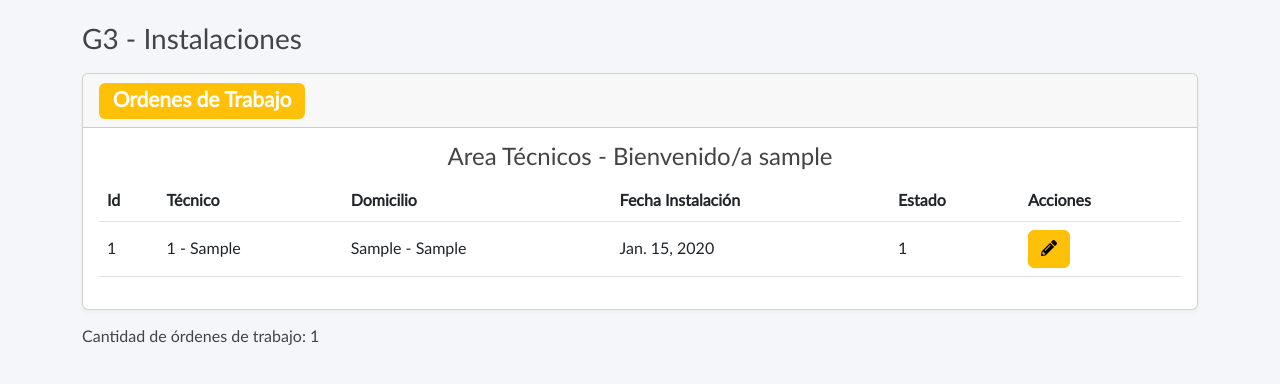
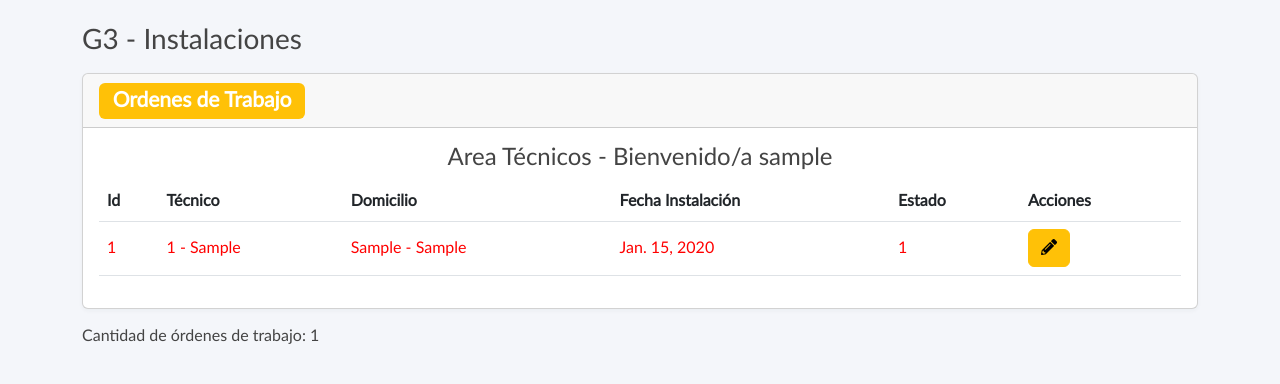
Before and after one commit to JereFassi/proyecto-django, a Django app: page /ordentrabajoview/ in a window 1280 px wide. Shown: the part 56-440 px from the top of the page. Run offline with Django 3.2, Linux system fonts and the light colour scheme; a user stored in the database is signed in; tables that the repository leaves empty hold one stand-in row (values such as "Sample post"); some libraries are stand-ins or nearby versions.

Commit message:
Se ajusta el visor de ordenes

```diff
--- a/PIG/templates/integrador/form-ordentrabajo.html
+++ b/PIG/templates/integrador/form-ordentrabajo.html
@@ -41,24 +41,30 @@
                             <tr>
                             {% for ordentrabajo in ordentrabajo %}
                                 {% if ordentrabajo.estado_ot == 1 %}
+                                <tr>
                                     {% comment %} <td style="color:red;">{{ordentrabajo}}</td> {% endcomment %}
-                                    <td>{{ordentrabajo.id}}</td>
-                                    <td>{{ordentrabajo.tecnico_id}}</td>
-                                    <td>{{ordentrabajo.domicilio_id}}</td>
-                                    <td>{{ordentrabajo.fecha_instalacion}}</td>
-                                    <td>{{ordentrabajo.estado_ot}}</td>
+                                    <td style="color:red;">{{ordentrabajo.id}}</td>
+                                    <td style="color:red;">{{ordentrabajo.tecnico_id}}</td>
+                                    <td style="color:red;">{{ordentrabajo.domicilio_id}}</td>
+                                    <td style="color:red;">{{ordentrabajo.fecha_instalacion}}</td>
+                                    <td style="color:red;">{{ordentrabajo.estado_ot}}</td>
                                     <td>
                                         <a href="{% url 'ordentrabajoedit' ordentrabajo.id %}" title="Editar" class="btn btn-warning"><i class="fas fa-pencil-alt"></i></a>
                                     </td>
                                 </tr>
                                 {% else %}
                                 <tr>
-                                    <td style="color:rgb(29, 28, 28);">{{ordentrabajo}}</td>
+                                    <td style="color:rgb(29, 28, 28);">{{ordentrabajo.id}}</td>
+                                    <td style="color:rgb(29, 28, 28);">{{ordentrabajo.tecnico_id}}</td>
+                                    <td style="color:rgb(29, 28, 28);">{{ordentrabajo.domicilio_id}}</td>
+                                    <td style="color:rgb(29, 28, 28);">{{ordentrabajo.fecha_instalacion}}</td>
+                                    <td style="color:rgb(29, 28, 28);">{{ordentrabajo.estado_ot}}</td>
                                     <td>
                                         <a href="{% url 'ordentrabajoedit' ordentrabajo.id %}" title="Editar" class="btn btn-warning"><i class="fas fa-pencil-alt"></i></a>
                                     </td>
-                                    {% endif %}
-                                {% endfor %}
+                                </tr>
+                                {% endif %}
+                            {% endfor %}
                             </tr>
                         </tbody>
                         </table>
```
